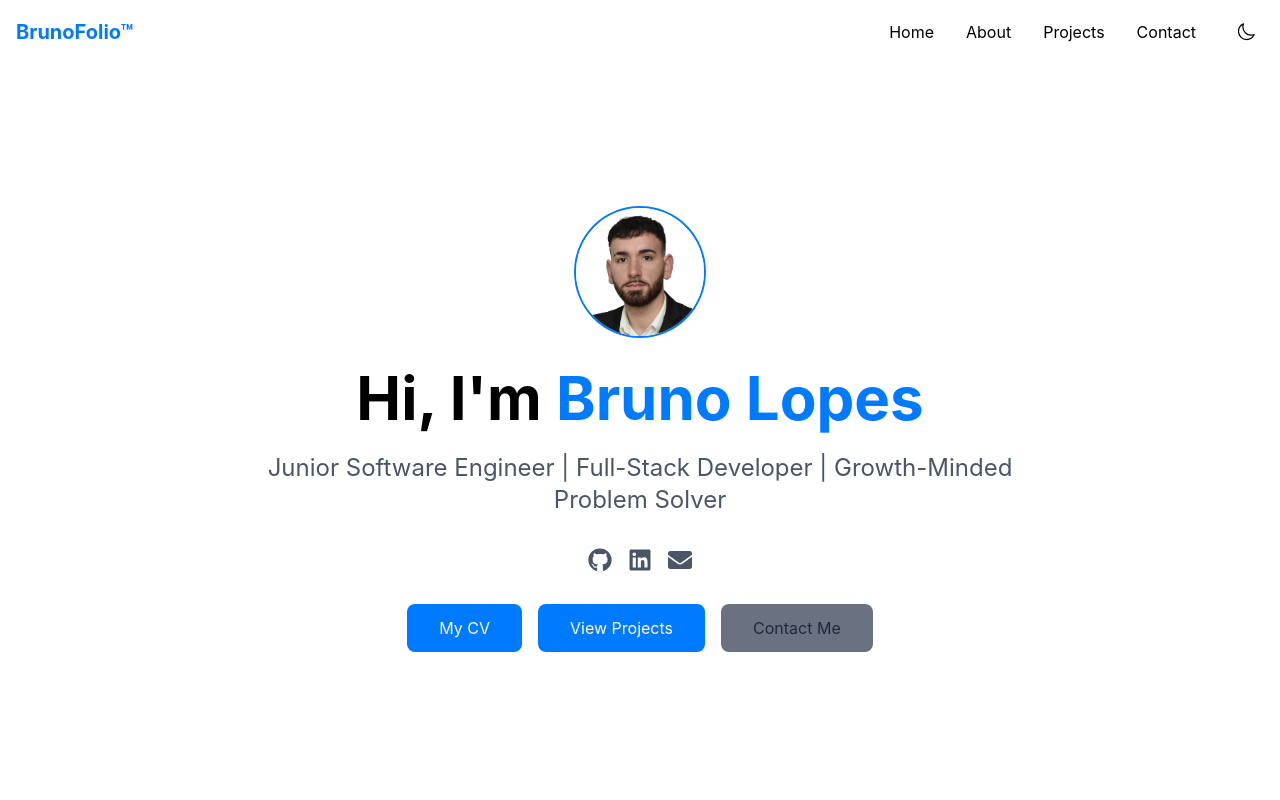
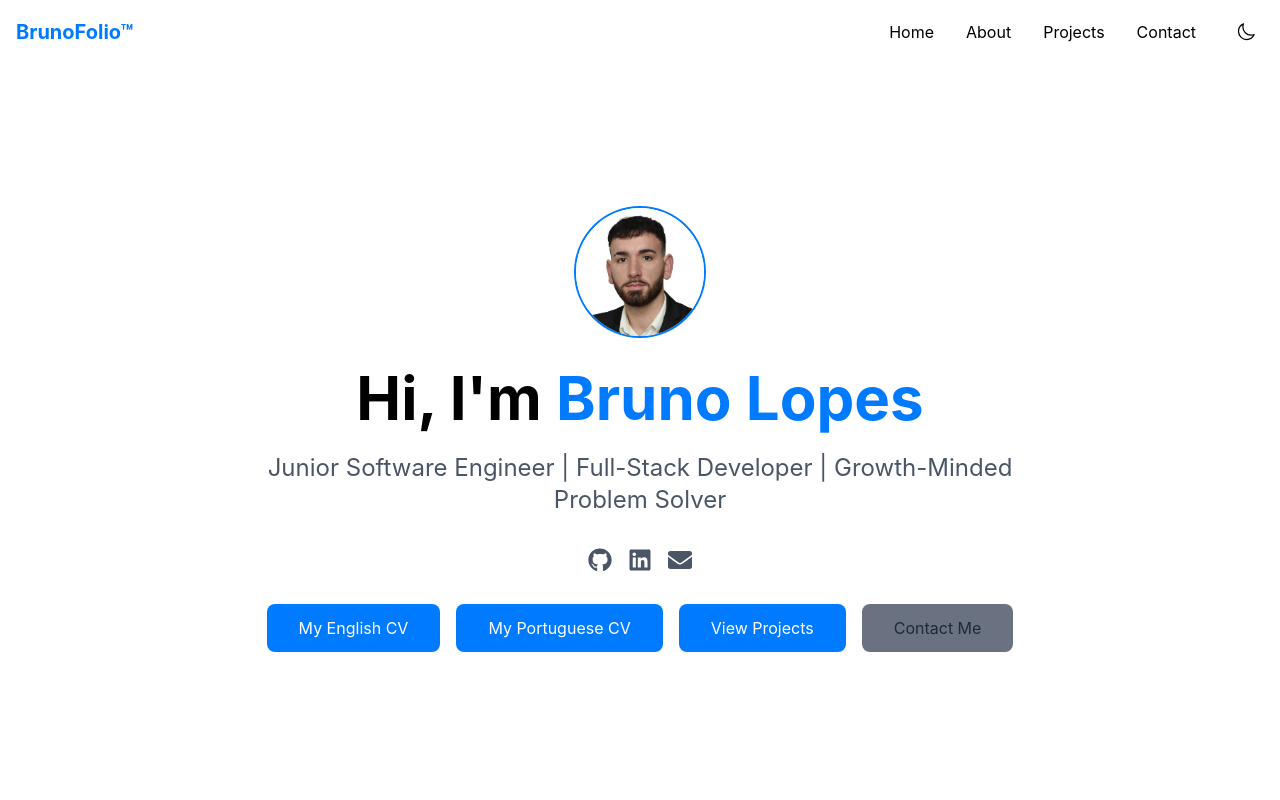
Before and after one commit to brunolopes9/BrunoFolio, a Next.js app: page / in a window 1280 px wide. Shown: the top 800 px of the page. Built offline with nearby package versions, Linux system fonts and the light colour scheme.

Commit message:
Update Hero.tsx
Add Portuguese CV and English CV

```diff
--- a/src/app/components/Hero.tsx
+++ b/src/app/components/Hero.tsx
@@ -84,11 +84,25 @@ Junior Software Engineer | Full-Stack Developer | Growth-Minded Problem Solver
             >
 
               <Link
-                href="https://drive.google.com/file/d/15HAOYTRuWSOvudOAA-5ONlHW-bhfrW0e/view"
+                href="https://drive.google.com/file/d/1OA9DGJUNvlqSGS3_iCJc2oA9gkQuCIUY/view?usp=drive_link"
                 target="_blank"
                 className="bg-primary inline-block w-full md:w-auto text-white px-8 py-3 rounded-lg hover:bg-primary/90 transition-colors"
               >
-                My CV
+                My English CV
+              </Link>
+            </motion.div>
+
+                        <motion.div
+              whileHover={{ scale: 1.05 }}
+              whileTap={{ scale: 0.95 }}
+            >
+
+              <Link
+                href="https://drive.google.com/file/d/16p602YF8qHy3HXUorZpkjCKMUlGKZuNb/view?usp=drive_link"
+                target="_blank"
+                className="bg-primary inline-block w-full md:w-auto text-white px-8 py-3 rounded-lg hover:bg-primary/90 transition-colors"
+              >
+                My Portuguese CV
               </Link>
             </motion.div>
 
```
